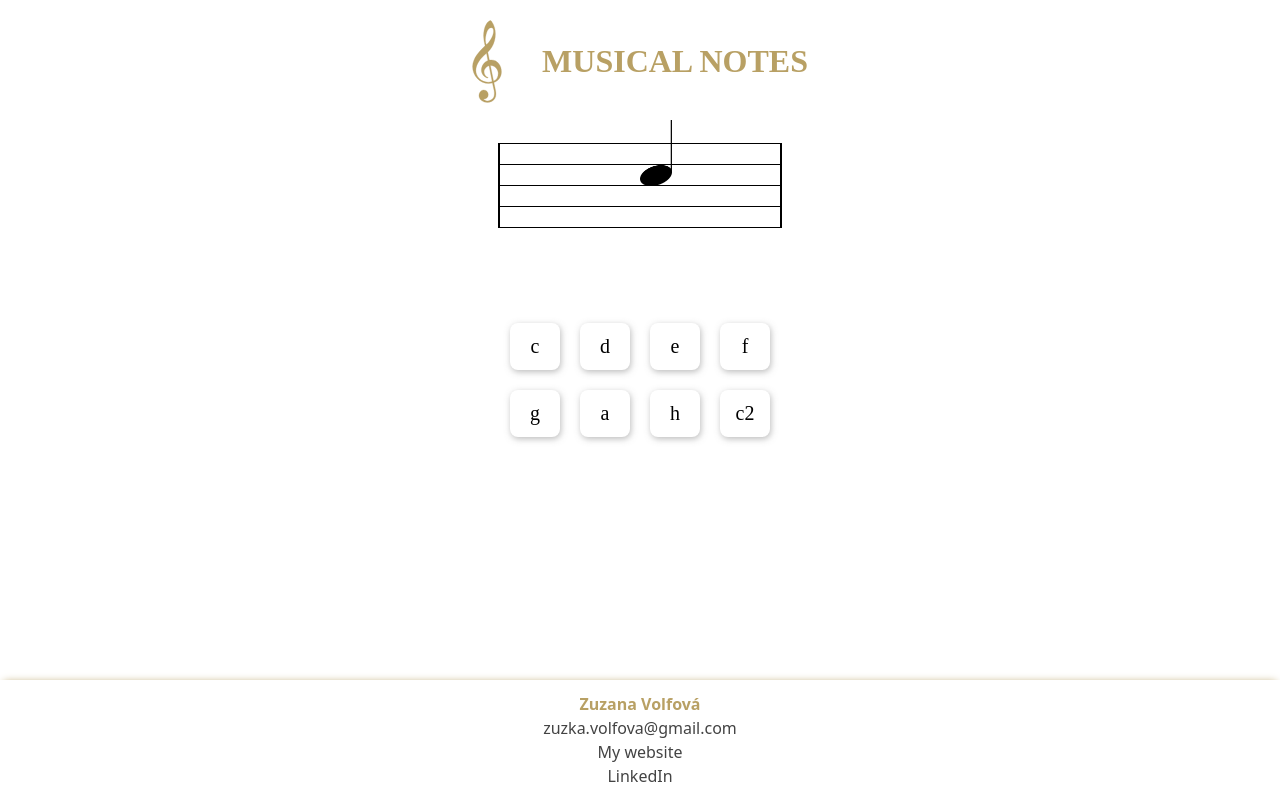
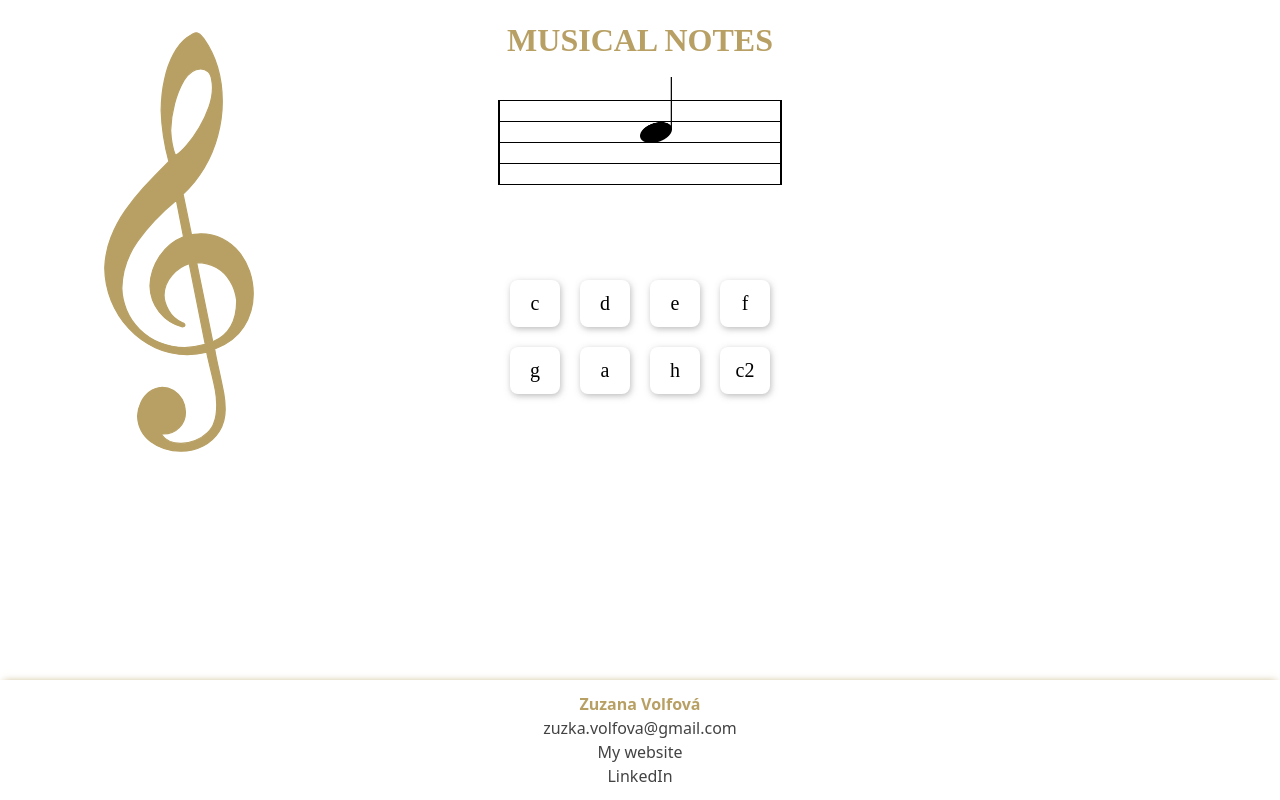
Before and after one commit to zuzanavolfova/musical-notes, a React (Vite) app: page / in a window 1280 px wide. Built offline with nearby package versions, Linux system fonts and the light colour scheme; a web font is replaced by a local one.

Commit message:
Edit header to fit image

```diff
--- a/src/components/Header.tsx
+++ b/src/components/Header.tsx
@@ -7,19 +7,27 @@ const Header = styled.header`
   justify-content: center;
   gap: 40px;
   padding: 6px 4px;
-  @media screen and (min-width: 768px) {
+  position: relative;
+
+  @media screen and (min-width: 480px) {
     padding: 16px 18px;
   }
   & h1 {
     font-family: var(--font-decoration);
     text-transform: uppercase;
     color: var(--primary-color);
+    margin: 0 auto;
+    position: relative;
   }
   & img {
     display: none;
-    @media screen and (min-width: 768px) {
-      display: flex;
-      width: 30px;
+
+    @media screen and (min-width: 480px) {
+      display: block;
+      position: absolute;
+      left: 8%;
+      top: 30px;
+      width: 12%;
     }
   }
 `;
```
